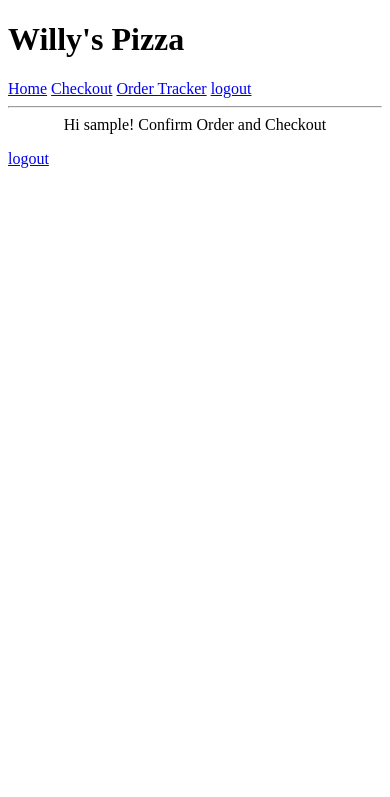
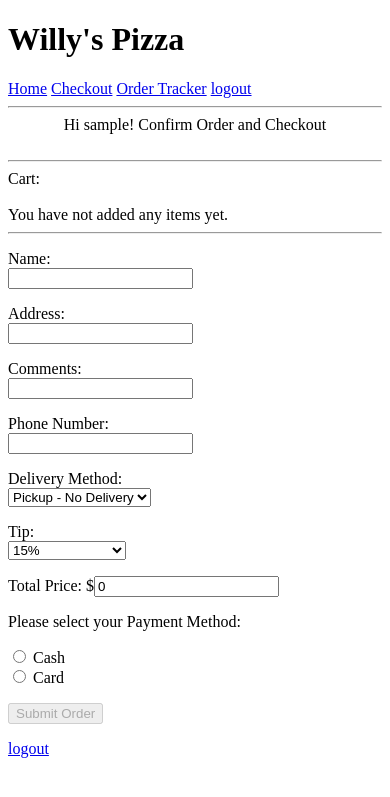
Before and after one commit to johnNW2020/cis498Final, a Django app: page /checkout/ in a window 390 px wide. Shown: the top 797 px of the page. Run offline with Django 3.2, Linux system fonts and the light colour scheme; the visitor is signed in with stand-in values (Sample User, id 1); data that the repository does not hold is empty.

Commit message:
update cart and driver home

```diff
--- a/cis498/forms.py
+++ b/cis498/forms.py
@@ -15,6 +15,12 @@ class SignUpForm(UserCreationForm):
     class Meta:
         model = User
         fields = ('username', 'email', 'password1', 'password2', 'name', 'address')
+
+    def clean(self):
+        email = self.cleaned_data.get('email')
+        if User.objects.filter(email=email).exists():
+            raise ValidationError("Email Exists")
+        return self.cleaned_data
 
 
 class MenuForm(forms.Form):
@@ -40,3 +46,42 @@ class MenuForm(forms.Form):
     # TODO update valid Form
     def is_valid(self):
         return True
+
+DELIVERY_OPTIONS = (
+    ("1", "Pickup - No Delivery"),
+    ("2", "Delivery - In House"),
+    ("3", "Delivery - 3rd Party"),
+)
+
+TIP_OPTIONS = (
+    ("1", "15%"),
+    ("2", "18%"),
+    ("3", "20%"),
+    ("4", "Custom Amount"),
+    ("5", "None")
+)
+class CheckoutForm(forms.Form):
+    name = forms.CharField(max_length=50, required=True)
+    address = forms.CharField(max_length=50, required=True)
+    comments = forms.CharField(max_length=150, required=False)
+    delivery_method = forms.ChoiceField(choices=DELIVERY_OPTIONS, required=True)
+    phone_number = forms.CharField(max_length=11, min_length=10, required=True)
+    tip = forms.ChoiceField(choices=TIP_OPTIONS, required=True)
+    price = forms.DecimalField(max_digits=5)
+
+    class Meta:
+        model = ModelForm
+        fields = ('nanme', 'address', 'comments', 'delivery_method', 'phone_number', 'price', 'tip')
+
+    def clean(self, value):
+        try:
+            return CheckoutForm.objects.get(pk=value)
+        except:
+            raise ValidationError
+
+    def getName(self):
+        return self.name
+
+    # TODO update valid form
+    def is_valid(self):
+        return True
--- a/cis498/models.py
+++ b/cis498/models.py
@@ -1,5 +1,5 @@
-from django.db import models
-
+from djongo import models
+from django.contrib.auth.models import User
 # Create your models here.
 
 
--- a/cis498/mongodb/customers.py
+++ b/cis498/mongodb/customers.py
@@ -37,8 +37,6 @@ class Customers:
             uuidList = [uuid]
             self.customers_db.update_one(customer_query, {"$set": {"orders": uuidList}})
 
-        # If customer object returns with empty orders, create new order object
-        # else append uuid to orders
 
     def findCustomerByEmail(self, email):
         customer_query = {"email": email.lower()}
@@ -51,5 +49,5 @@ class Customer:
         self.name = name
         self.email = email
         self.address = address
-        self. phone_number = phone_number
+        self.phone_number = phone_number
         self.orders = orders
--- a/cis498/mongodb/drivers.py
+++ b/cis498/mongodb/drivers.py
@@ -9,6 +9,11 @@ class Drivers:
 
     # Define Actions of a driver
 
+    def is_driver(self, email):
+        driver = self.db.find_one({"email": email})
+        if driver is None:
+            return False
+        return True
     # Dashboard functionality - Requirement FR19
     # def numberOfOrdersFilled()
 
--- a/cis498/views.py
+++ b/cis498/views.py
@@ -2,37 +2,65 @@ from django.contrib.auth import login, authenticate, logout
 from django.contrib.auth.decorators import login_required
 from django.contrib.admin.views.decorators import staff_member_required
 from django.shortcuts import render, redirect, render_to_response
-from django.views.generic import ListView, CreateView
+from django.urls import reverse
+from django.contrib import messages
 
-from cis498.forms import SignUpForm, MenuForm
-from cis498.models import MenuModel
+from cis498.forms import SignUpForm, MenuForm, CheckoutForm
 from cis498.mongodb.customers import Customers
+from cis498.mongodb.drivers import Drivers
 from cis498.mongodb.menu import Menu
+from cis498.mongodb.cart import Cart
 
 from cis498.mongodb.orders import Orders
 
 
 @login_required()
 def home(request):
-    m = Menu()
-    men = m.pizza()
+    menu = get_menu()
+    order = get_order(request)
+    total = get_total(order)
     context = {
-        'menu': men
+        'menu': menu,
+        'order': order,
+        'total': total
     }
     return render(request, 'home.html', context)
+
 
 @staff_member_required()
 def staffhome(request):
     order = Orders()
     orders = order.getCurrentOrders()
+
     context = {
         'orders': orders
     }
     return render(request, 'staffhome.html', context)
 
+
 @login_required()
 def checkout(request):
-    return render(request, 'checkout.html')
+    if request.POST:
+        form = CheckoutForm(request.POST)
+        cart = get_order(request)
+        cartItems = []
+        for items in cart:
+            cartItems.append(items['name'])
+        order = Orders()
+        order.generateOrder(request.user, cartItems, form)
+        delete_cart_order(request.user.email)
+        return redirect(ordertracker)
+    else:
+        order = get_order(request)
+        total = get_total(order)
+        form = CheckoutForm()
+        context = {
+            'form': form,
+            "total": total,
+            "order": order
+        }
+        return render(request, 'checkout.html',  context)
+
 
 @login_required()
 def ordertracker(request):
@@ -45,22 +73,46 @@ def ordertracker(request):
     }
     return render(request, 'ordertracker.html', context)
 
-@login_required()
-def checkout(request):
-    return render(request, 'checkout.html')
 
 @login_required()
 def driverhome(request):
-    return render(request, 'driverhome.html')
+    order = Orders()
+    orders = order.get_driver_orders(request.user.username)
+    context = {
+        'orders': orders
+    }
+    return render(request, 'driverhome.html', context)
+
 
 @login_required()
-def addtocart(request, **kwargs):
+def add_to_cart(request, **kwargs):
     user = request.user
+    cart = Cart()
+    item_id = kwargs.get('item_id', "")
     menu = Menu()
-    item = menu.findById(id=kwargs.get('item_id', ""))
-    order = Orders()
-    order.generateOrder(user, item, '')
-    return redirect('home')
+    item = menu.findById(item_id)
+    cart_item = {
+        "name": item.name,
+        "price": item.price,
+        "item_id": item_id
+    }
+    if cart.doesOrderExist(user.email):
+        cart.addToCart(user.email, cart_item)
+    else:
+        cart.createCartItem(user.email, cart_item)
+
+    messages.info(request, "item added to cart")
+    return redirect(reverse('home'))
+
+
+@login_required()
+def delete_from_cart(request, **kwargs):
+    email = request.user.email
+    cart = Cart()
+    item_id = kwargs.get('item_id')
+    cart.deleteItemFromCart(email, item_id)
+    return redirect(reverse('home'))
+
 
 @staff_member_required()
 def updateOrders(request, **kwargs):
@@ -68,6 +120,15 @@ def updateOrders(request, **kwargs):
     orders = Orders()
     orders.updateOrder(order)
     return redirect('staffhome')
+
+
+@staff_member_required()
+def updateDriverOrders(request, **kwargs):
+    order = kwargs.get('item_id')
+    orders = Orders()
+    orders.updateOrder(order)
+    return redirect('driverhome')
+
 
 def signup(request):
     if request.method == 'POST':
@@ -85,6 +146,7 @@ def signup(request):
         form = SignUpForm()
     return render(request, 'signup.html', {'form': form})
 
+
 def stafflogin(request):
     if request.POST:
         username = request.POST['username']
@@ -92,24 +154,36 @@ def stafflogin(request):
 
         user = authenticate(username=username, password=password)
         if user is not None:
-            if user.is_active:
+            if user.is_active and not is_driver(username):
                 login(request, user)
                 return redirect('staffhome')
+            elif user.is_active and is_driver(username):
+                login(request, user)
+                return redirect('driverhome')
     return render(request, 'stafflogin.html')
+
+
+def is_driver(email):
+    driver = Drivers()
+    return driver.is_driver(email)
 
 
 def create_account(form):
     customer = Customers()
     customer.createCustomer(form)
 
+
 def create_menu_item(form):
     menu = Menu()
     menu.createNewItem(form)
+
 
 def update_menu_item(form):
     menu = Menu()
     menu.updateMenuItem(form)
 
+
+@staff_member_required()
 def editMenuItem(request):
     m = Menu()
     menu = m.menuNames()
@@ -136,9 +210,38 @@ def editMenuItem(request):
 
     return render(request, 'staffeditmenu.html', context)
 
+
 def findAndEditMenuItem(request):
     m = Menu()
     pizza = m.findByName(request.GET['menuitems'])
     form = MenuForm(initial={'name': pizza.name, 'type': pizza.type, 'price': pizza.price,
                                      'description': pizza.description, 'item_id':pizza.id})
     return form
+
+
+def get_menu():
+    menu = Menu()
+    return menu.pizza()
+
+
+def get_order(request):
+    cart = Cart()
+    return cart.cartItems(request.user.email)
+
+def get_order_id(request):
+    cart = Cart()
+    cartOrder = cart.getCartOrder(request.user.email)
+    return cartOrder.id
+
+
+def get_total(order):
+    total = 0.0
+    if order:
+        for item in order:
+            total += float(item['price'])
+        total = "{:10.2f}".format(total * 1.0625)
+    return total
+
+def delete_cart_order(email):
+    cart = Cart()
+    cart.deleteCart(email)
--- a/cis498Final/urls.py
+++ b/cis498Final/urls.py
@@ -29,11 +29,12 @@ urlpatterns = [
     url(r'^stafflogin/$', cisviews.stafflogin, name='stafflogin'),
     url(r'^signup/$', cisviews.signup, name='signup'),
     url(r'^staffhome/$', cisviews.staffhome, name='staffhome'),
-    # url(r'^updateOrders/$', cisviews.updateOrders, name='updateOrders'),
     url(r'^updateOrders/(?P<item_id>[-\w]+)/$', cisviews.updateOrders, name='updateOrders'),
+    url(r'^updateDriverOrders/(?P<item_id>[-\w]+)/$', cisviews.updateDriverOrders, name='updateDriverOrders'),
     url(r'^checkout/$', cisviews.checkout, name='checkout'),
     url(r'^ordertracker/$', cisviews.ordertracker, name='ordertracker'),
     url(r'^driverhome/$', cisviews.driverhome, name='driverhome'),
-    url(r'^addtocart/(?P<item_id>[-\w]+)$', cisviews.addtocart, name='addtocart'),
+    url(r'^add_to_cart/(?P<item_id>[-\w]+)$', cisviews.add_to_cart, name='add_to_cart'),
+    url(r'^delete_from_cart/(?P<item_id>[-\w]+)$', cisviews.delete_from_cart, name='delete_from_cart'),
     url(r'^editMenuItem/$', cisviews.editMenuItem, name='editMenuItem'),
 ]
--- a/templates/checkout.html
+++ b/templates/checkout.html
@@ -4,8 +4,107 @@
 
 {% block content %}
 {% if user.is_authenticated %}
-  <div style="text-align:center">Hi {{ user.username }}! Confirm Order and Checkout</div>
-  <p><a href="{% url 'logout' %}">logout</a></p>
+    <div style="text-align:center">Hi {{ user.username }}! Confirm Order and Checkout</div>
+
+  <div class = align-right>
+  <br>
+      <hr>
+   <form method="post">
+    {% csrf_token %}
+
+  <td colspan= 3> Cart: </td><br><br>
+      {% for item in order %}
+        <tr>
+          <td>{{ forloop.counter }}</td>
+          <td>{{ item.name }}</td>
+          <td>${{ item.price }}</td>
+            <span class="pull-right">
+                <a href="{% url 'delete_from_cart' item.item_id %}" class="btn btn-warning">Delete from Cart</a>
+            </span>
+        <br>
+        </tr>
+      {% empty %}
+        <tr>
+          <td colspan= 3> You have not added any items yet.</td>
+        </tr>
+      {% endfor %}
+  {%  if order %}
+      <p>Sales Tax: 6.25%</p>
+      <p>Total Price: ${{ total }}</p>
+      {% endif %}
+  <br>
+  <hr>
+      <p>Name:<br>{{ form.name }}</p>
+      <p>Address:<br>{{  form.address }}</p>
+      <p>Comments:<br> {{ form.comments }}</p>
+      <p>Phone Number:<br> {{ form.phone_number }}</p>
+      <p>Delivery Method:<br>
+          <select name="delivery_method" onchange="checkDelivery(this.value);">
+              {%  for delivery in form.delivery_method %}
+                  {{ delivery }}
+              {% endfor %}
+          </select>
+      </p>
+
+      <p>Tip:<br>
+          <select name="tip" onchange="CheckTip(this.value);" id="tips">
+              {%  for tip in form.tip %}
+                  {{ tip }}
+              {% endfor %}
+          </select>
+          <input type="text" name="tipBox" id="tipBox" style='display:none;'/>
+      </p>
+         <label for="totalPrice">Total Price: $</label><input name="totalPrice" id="totalPrice" type="text" readonly></input>
+        <p>Please select your Payment Method:</p>
+  <input type="radio" id="cash" name="type" value="cash">
+  <label for="cash">Cash</label><br>
+  <input type="radio" id="card" name="type" value="card">
+  <label for="card">Card</label><br>
+      </p>
+    <button type="submit" id="checkout" name="checkout" disabled>Submit Order</button>
+    </form>
+      </div>
+  </div>
+
+    <script type="text/javascript">
+        function CheckTip(val){
+            var element=document.getElementById('tipBox');
+            if(val=='4')
+                element.style.display='block';
+            else
+                element.style.display='none';
+            }
+    </script>
+    <script type="text/javascript">
+        function checkDelivery(val){
+            console.log(document.getElementById("tips").select)
+            if (val=='2') {
+                alert("This option will incur a $5.00 delivery fee and is separate from the delivery tip.")
+                var newTotal = {{ total }}+5;
+                updateTotal(newTotal)
+            }
+            if (val=='3') {
+                var newTotal = {{ total }}+15;
+                updateTotal(newTotal)
+                alert("This option will incur a $15.00 delivery fee and is separate from the delivery tip.")
+            }
+        }
+        function updateTotal(val) {
+            document.getElementById('totalPrice').value = val;
+        }
+    </script>
+    <script>
+    window.onload = function(){
+        var total = {{ total }}
+        document.getElementById('totalPrice').value = total
+        console.log(total)
+        if (total > 0){
+            document.getElementById("checkout").disabled=false;
+        }
+
+};
+</script>
+    <p><a href="{% url 'logout' %}">logout</a></p>
 {% else %}
   <p>You are not logged in</p>
   <a href="{% url 'login' %}">login</a>
--- a/templates/staffhome.html
+++ b/templates/staffhome.html
@@ -8,9 +8,9 @@
   <div class="row">
   {% for order in orders %}
         <div class="col-sm-3">
-            <p>{{ order.items }}</p>
-            <p>{{ order.comments }}</p>
-            <p>{{ order.email }}</p>
+            <p>Items: {{ order.items }}</p>
+            <p>Comments: {{ order.comments }}</p>
+            <p>Customer Email: {{ order.email }}</p>
             <p>Order Status: {{ order.status }}</p>
             <a href="{% url 'updateOrders' order.id %}" class="btn btn-warning">Update Order</a>
         </div>
--- a/templates/stafflogin.html
+++ b/templates/stafflogin.html
@@ -2,7 +2,7 @@
 
 {% block content %}
     <div class="container">
-    <h2>Login Form</h2>
+    <h2>Staff Login</h2>
     <form method="POST" id="add_form" action="{% url 'stafflogin' %}">{% csrf_token %}
       <div class="form-group">
         <label >User Name</label>
```
Also changed, not shown: cis498/mongodb/cart.py (added, +59 -0 lines), cis498/mongodb/menu.py (+2 -7 lines), cis498/mongodb/orders.py (+39 -9 lines), templates/driverbase.html (added, +20 -0 lines), templates/driverhome.html (+15 -2 lines), templates/home.html (+43 -2 lines), 1 other file.
